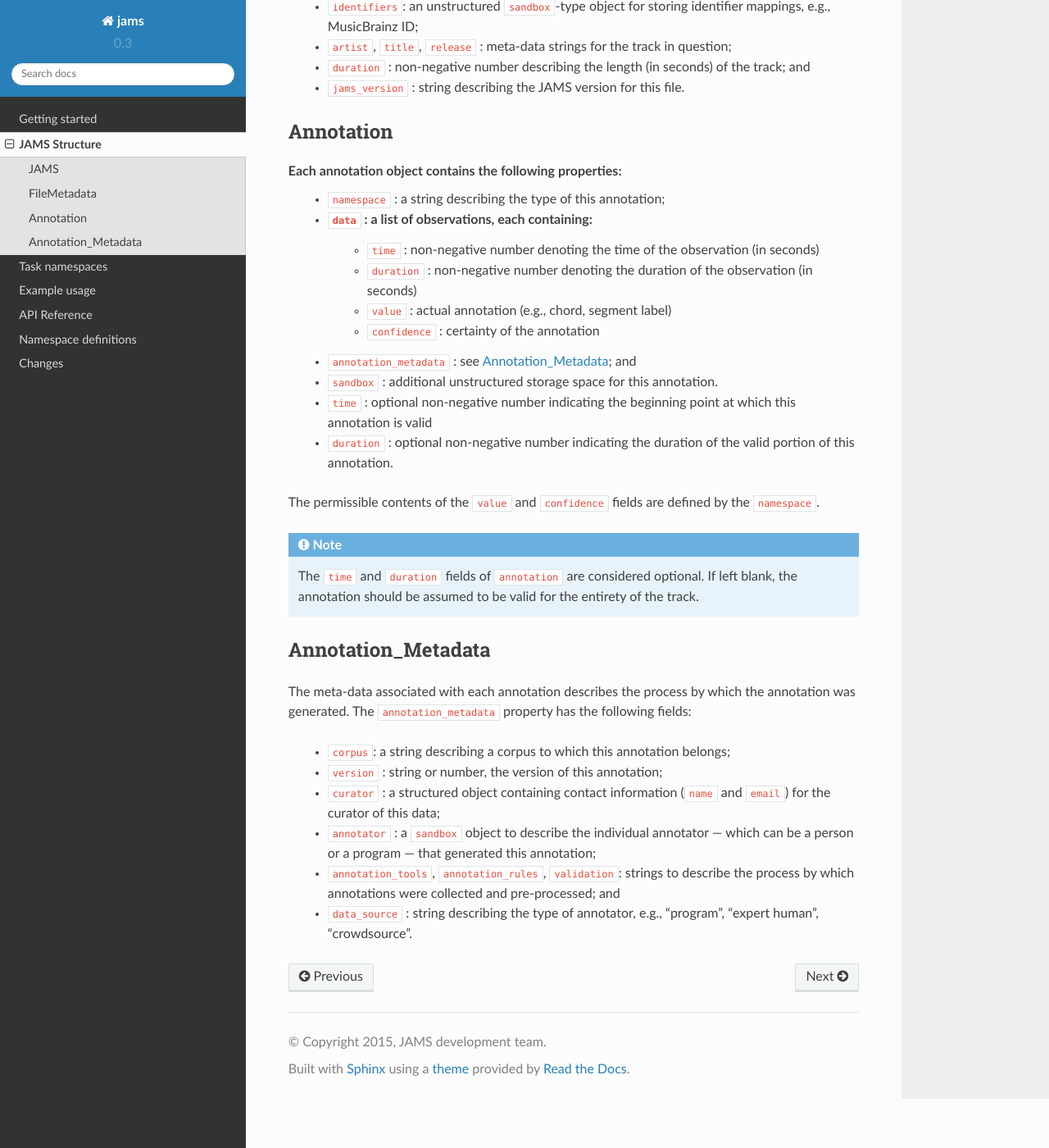
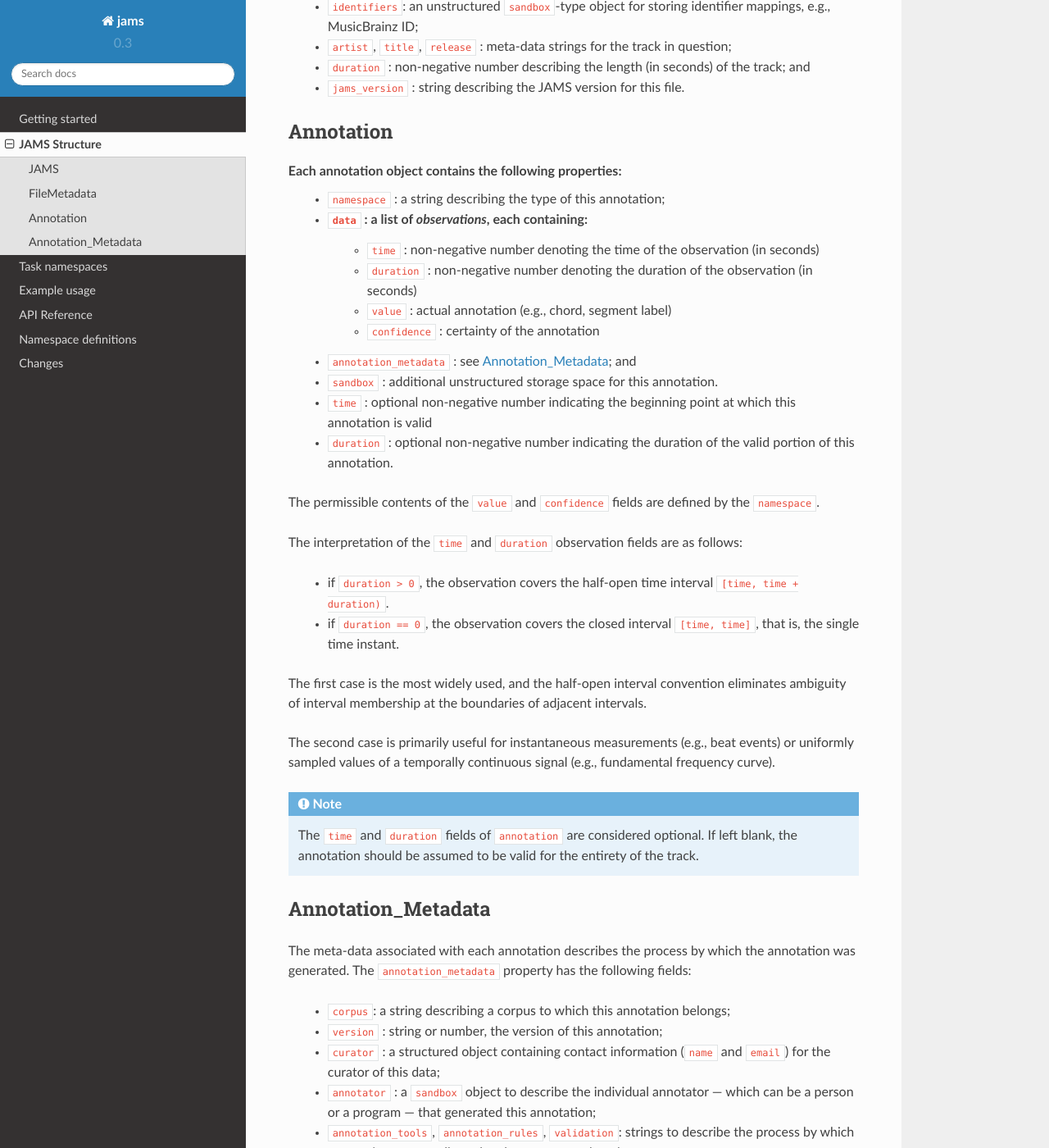
Before and after one commit to marl/jams, a Sphinx documentation site: the page built from docs/jams_structure.rst, in a window 1280 px wide and 1400 px high, scrolled down 485 px. Shown: the whole window at 82% size. Built offline with Sphinx 7.4.7 and the Read the Docs theme 2.0.0, drawn with Linux system fonts in a browser that asks for light colours.

Commit message:
documentation updated for intervals

```diff
--- a/docs/jams_structure.rst
+++ b/docs/jams_structure.rst
@@ -29,7 +29,7 @@ Annotation
 
 Each annotation object contains the following properties:
     * ``namespace`` : a string describing the type of this annotation;
-    * ``data`` : a list of observations, each containing:
+    * ``data`` : a list of *observations*, each containing:
         * ``time`` : non-negative number denoting the time of the observation (in seconds)
         * ``duration`` : non-negative number denoting the duration of the observation (in seconds)
         * ``value`` : actual annotation (e.g., chord, segment label)
@@ -41,6 +41,16 @@ Each annotation object contains the following properties:
       annotation.
 
 The permissible contents of the ``value`` and ``confidence`` fields are defined by the ``namespace``.
+
+The interpretation of the ``time`` and ``duration`` observation fields are as follows:
+
+   - if ``duration > 0``, the observation covers the half-open time interval ``[time, time + duration)``.
+   - if ``duration == 0``, the observation covers the closed interval ``[time, time]``, that is, the single time instant.
+
+The first case is the most widely used, and the half-open interval convention eliminates ambiguity of interval membership at the boundaries of adjacent intervals.
+
+The second case is primarily useful for instantaneous measurements (e.g., beat events) or uniformly sampled values of a temporally continuous signal (e.g., fundamental frequency
+curve).
 
 .. note:: The ``time`` and ``duration`` fields of ``annotation`` are considered optional.  If left blank,
           the annotation should be assumed to be valid for the entirety of the track.
```
